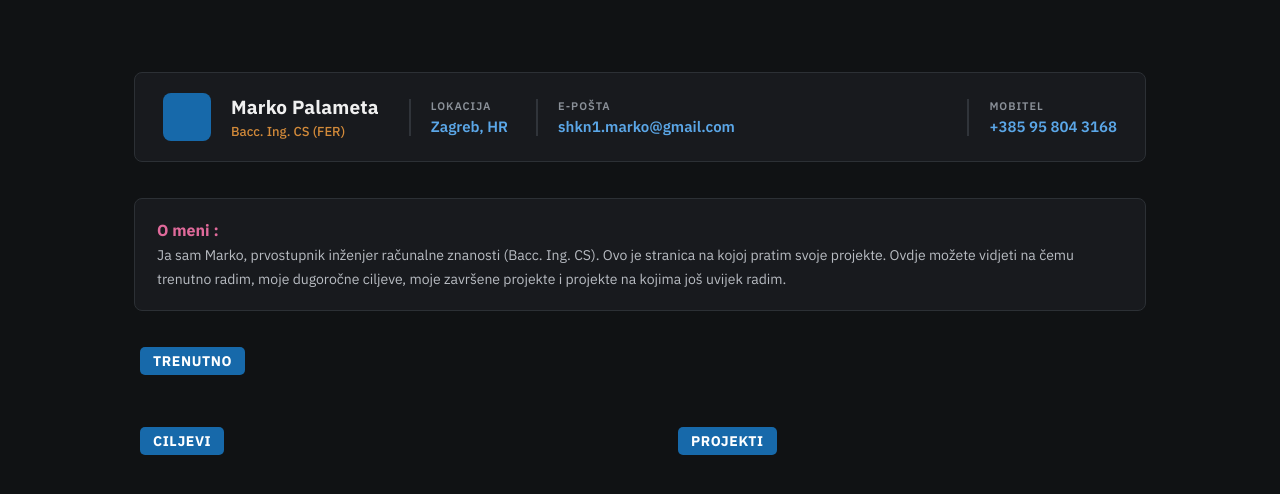
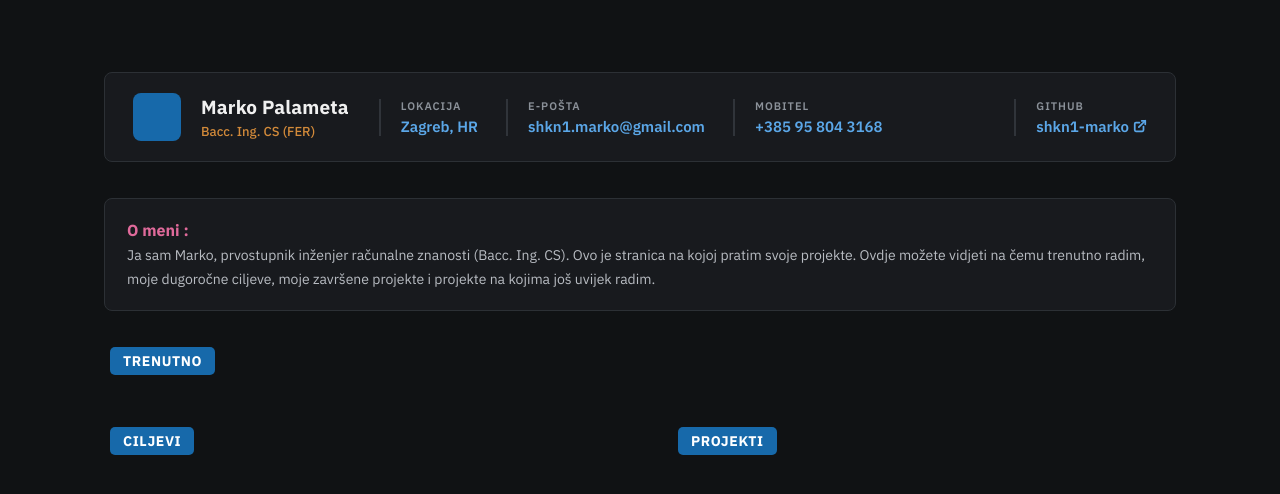
Before and after one commit to shkn1-marko/project-tracker, a FastAPI app: page / in a window 1280 px wide. Shown: the top 494 px of the page. Run offline with FastAPI, Linux system fonts and the light colour scheme.

Commit message:
Add GitHub link with reusable external-link icon macro

```diff
--- a/app/templates/index.html
+++ b/app/templates/index.html
@@ -1,3 +1,4 @@
+{% from "macros.html" import external_link_icon %}
 <!DOCTYPE html>
 <html lang="en">
 <head>
@@ -14,7 +15,7 @@
 
         body {
             font-family: 'IBM Plex Sans', -apple-system, sans-serif;
-            max-width: 1060px;
+            max-width: 1120px;
             margin: 72px auto 60px;
             padding: 0 24px;
             background: #101214;
@@ -82,9 +83,24 @@
             font-weight: 600;
         }
 
+        .field a {
+            color: #5ba7e8;
+            text-decoration: none;
+        }
+
+        .field a:hover {
+            text-decoration: underline;
+        }
+
         .field:last-child {
             margin-left: auto;
             margin-right: 0;
+        }
+
+        .external-link {
+            display: inline-flex;
+            align-items: center;
+            gap: 4px;
         }
 
         .about {
@@ -221,6 +237,15 @@
             <span class="label">Mobitel</span>
             <span class="value">+385 95 804 3168</span>
         </div>
+        <div class="field">
+            <span class="label">GitHub</span>
+            <span class="value">
+                <a href="https://github.com/shkn1-marko" class="external-link" target="_blank" rel="noopener">
+                    shkn1-marko
+                    {{ external_link_icon() }}
+                </a>
+            </span>
+        </div>
     </div>
 
     <p class="about">
--- /dev/null
+++ b/app/templates/macros.html
@@ -0,0 +1,7 @@
+{% macro external_link_icon() %}
+<svg width="14" height="14" viewBox="0 0 24 24" fill="none" stroke="currentColor" stroke-width="3" stroke-linecap="round" stroke-linejoin="round">
+    <path d="M18 13v6a2 2 0 0 1-2 2H5a2 2 0 0 1-2-2V8a2 2 0 0 1 2-2h6"></path>
+    <polyline points="15 3 21 3 21 9"></polyline>
+    <line x1="10" y1="14" x2="21" y2="3"></line>
+</svg>
+{% endmacro %}
```
